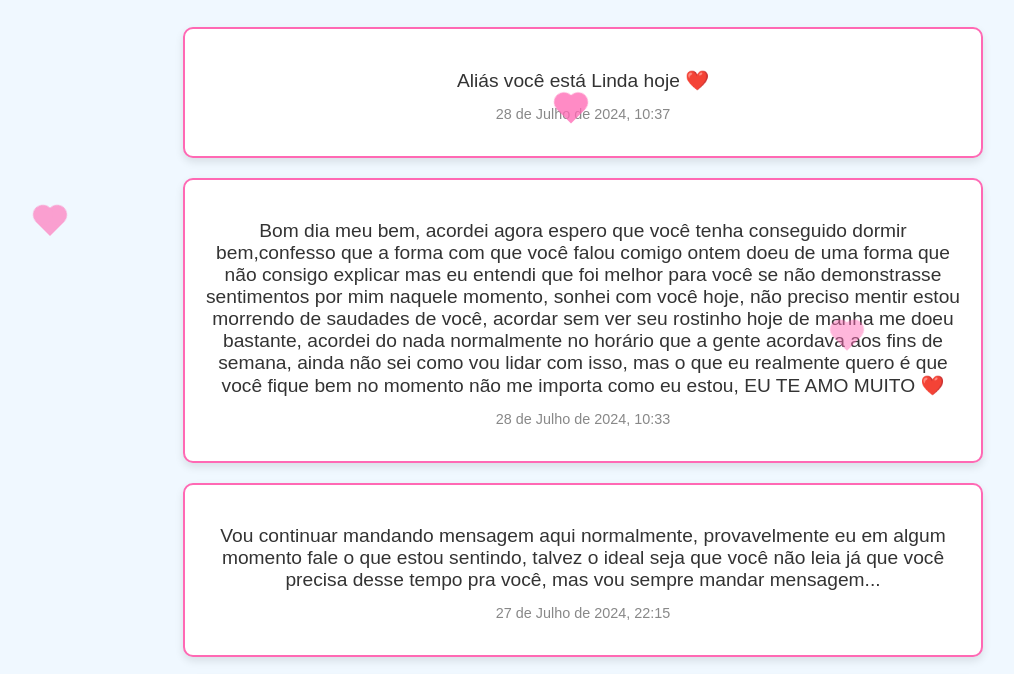
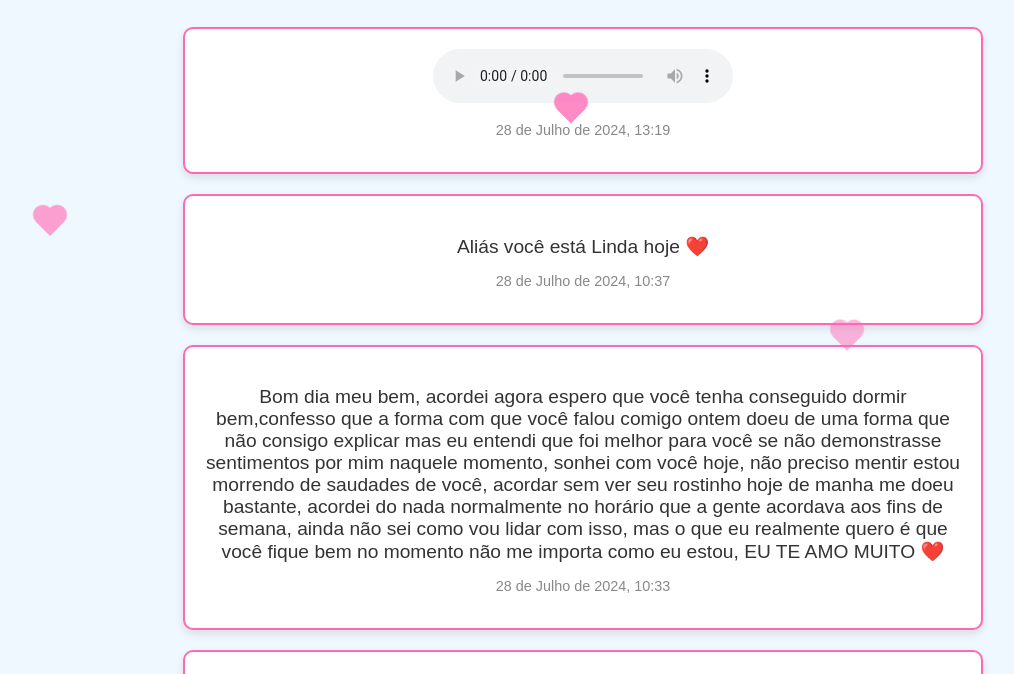
Before and after one commit to rafaeel1406/messages-for-my-dear, a website: page index.html in a window 1280 px wide. Shown: the part 82-756 px from the top of the page, without its empty margins (57-1071 px from the left). Drawn offline with Linux system fonts and the light colour scheme.

Commit message:
nova mensagem

```diff
--- a/index.html
+++ b/index.html
@@ -12,6 +12,10 @@
 <body>
     <div class="container">
         <h1>Mensagens para o MEU BEM 💖</h1>
+        <div class="card">
+            <audio src="./assets/Gravando (20).m4a" controls></audio>
+            <p class="datetime">28 de Julho de 2024, 13:19</p>
+        </div>
         <div class="card">
             <p class="message">Aliás você está Linda hoje ❤️</p>
             <p class="datetime">28 de Julho de 2024, 10:37</p>
```
Also changed, not shown: 1 other file.
